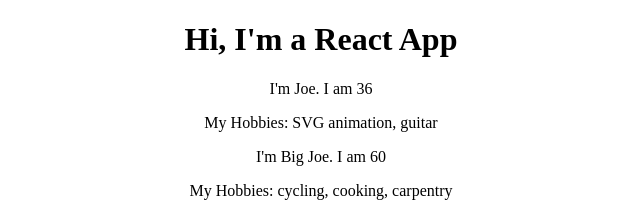
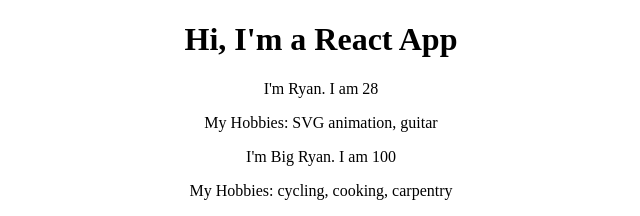
Before and after one commit to RyanNFreeman/react-udemy, a React (Create React App) app in the folder react-complete-guide/: page / in a window 1280 px wide. Shown: the top 216 px of the page, without its empty margins (319-959 px from the left). Built offline with nearby package versions, Linux system fonts and the light colour scheme.

Commit message:
made my own

```diff
--- a/react-complete-guide/src/App.js
+++ b/react-complete-guide/src/App.js
@@ -7,8 +7,8 @@
     return (
       <div className="App">
         <h1>Hi, I'm a React App</h1>
-        <Banana name='Joe' age='36'>My Hobbies: SVG animation, guitar</Banana>
-        <Banana name='Big Joe' age='60'>My Hobbies: cycling, cooking, carpentry</Banana>
+        <Banana name='Ryan' age='28'>My Hobbies: SVG animation, guitar</Banana>
+        <Banana name='Big Ryan' age='100'>My Hobbies: cycling, cooking, carpentry</Banana>
       </div>
     );
     // You can pass children to a React component in between the opening and closing JSX tags. To render, you'd access children via props, using the key 'children'. {props.children}  In this way, you can pass complex elements like a list, or just a simple string.
--- a/react-complete-guide/src/Person/Person.js
+++ b/react-complete-guide/src/Person/Person.js
@@ -1,6 +1,6 @@
 import React from 'react';
 
-const person = (gorgonzola) => {
+const Person = (gorgonzola) => {
   return (
     <div>
       <p>I'm {gorgonzola.name}. I am {gorgonzola.age}</p>
@@ -9,4 +9,4 @@
   )
 }
 
-export default person;
+export default Person;
```
